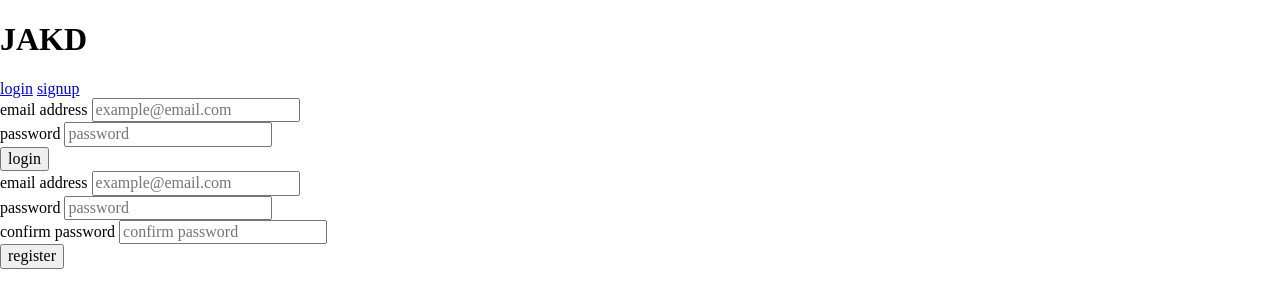
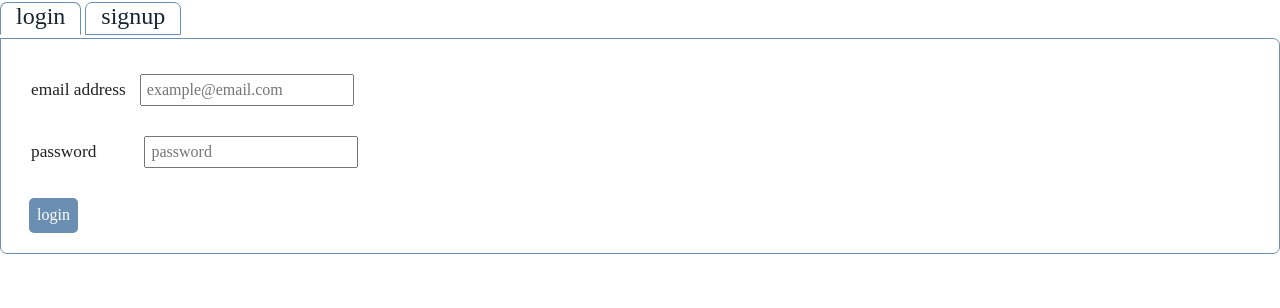
Before and after one commit to TeamWork-makes-DreamsWork/JAKD-Undertow, a website: page src/login.html in a window 1280 px wide. Drawn offline with nearby package versions, Linux system fonts and the light colour scheme; some packages are replaced by stand-ins of ours; files that its build step writes are made by us from their sources.

Commit message:
login page working with ngRoute, still need to fix styling

```diff
--- a/src/login.html
+++ b/src/login.html
@@ -12,7 +12,7 @@
         <!-- bower:css -->
         <link rel="stylesheet" href="../bower_components/normalize-css/normalize.css" />
         <!-- endbower -->
-        <link rel="stylesheet" href="css/_login.css">
+        <link rel="stylesheet" href="css/main.css">
         <script src="js/vendor/modernizr-2.8.3.min.js"></script>
     </head>
     <body>
@@ -21,14 +21,14 @@
         <![endif]-->
 
         <!-- Add your site or application content here -->
-        <main class="container">
-          <header>
-            <h1>JAKD</h1>
+        <!-- <main class="container"> -->
+          <!-- <header>
+            <h1>JAKD</h1> -->
             <nav>
               <a href="#login" class="tabs active">login</a>
               <a href="#signup" class="tabs">signup</a>
             </nav>
-          </header>
+          <!-- </header> -->
           <section class="panels" id="login">
             <form class="login-form">
               <label for="email">email address</label>
@@ -49,7 +49,7 @@
               <button class="register_btn" type="submit">register</button>
             </form>
           </section>
-        </main>
+        <!-- </main> -->
 
         <script src="../bower_components/jquery/dist/jquery.js"></script>
         <!-- bower:js -->
```
Also changed, not shown: src/index.html (+1 -1 lines).
